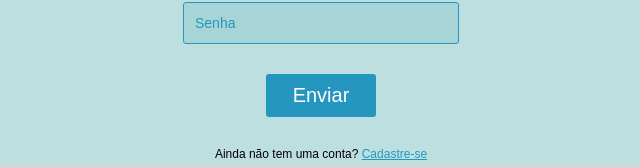
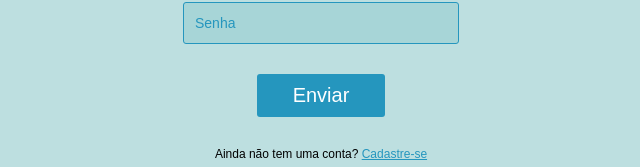
Before and after one commit to nathaliaop/real-time-chat-front, a React (Create React App) app: page /signin in a window 1280 px wide. Shown: the part 422-589 px from the top of the page, without its empty margins (319-959 px from the left). Built offline with nearby package versions, Linux system fonts and the light colour scheme.

Commit message:
style: Estiliza componente de botão adicionando hover

```diff
--- a/src/components/Button/index.tsx
+++ b/src/components/Button/index.tsx
@@ -1,4 +1,4 @@
-import { ButtonLabel } from './styles';
+import { ButtonStyle } from './styles';
 
 const Button = (
     {
@@ -9,14 +9,14 @@ const Button = (
     }: {
         type?: 'submit' | 'reset' | 'button',
         children: any,
-        onClick?: any
+        onClick?: any,
     }
 ) => {
 
     return (
-        <ButtonLabel type = { type } onClick={ onClick } {...props}>
+        <ButtonStyle type = { type } onClick={ onClick } {...props}>
             { children }
-        </ButtonLabel>
+        </ButtonStyle>
     );
 }
 
--- a/src/components/Button/styles.ts
+++ b/src/components/Button/styles.ts
@@ -1,13 +1,18 @@
 import styled from 'styled-components'
 import config from '../../config.json';
 
-export const ButtonLabel = styled.button`
+export const ButtonStyle = styled.button`
     margin: 30px;
     background-color: ${config.colors.darkGreen};
     border: none;
     border-radius: 3px;
     font-size: 20px;
     color: ${config.colors.white};
-    padding: 10px;
-    width: 110px;
+    padding-top: 10px;
+    padding-bottom: 10px;
+    width: 8rem;
+    cursor: pointer;
+    :hover {
+        background-color: ${config.colors.darkerGreen};
+    }
 `;
```
